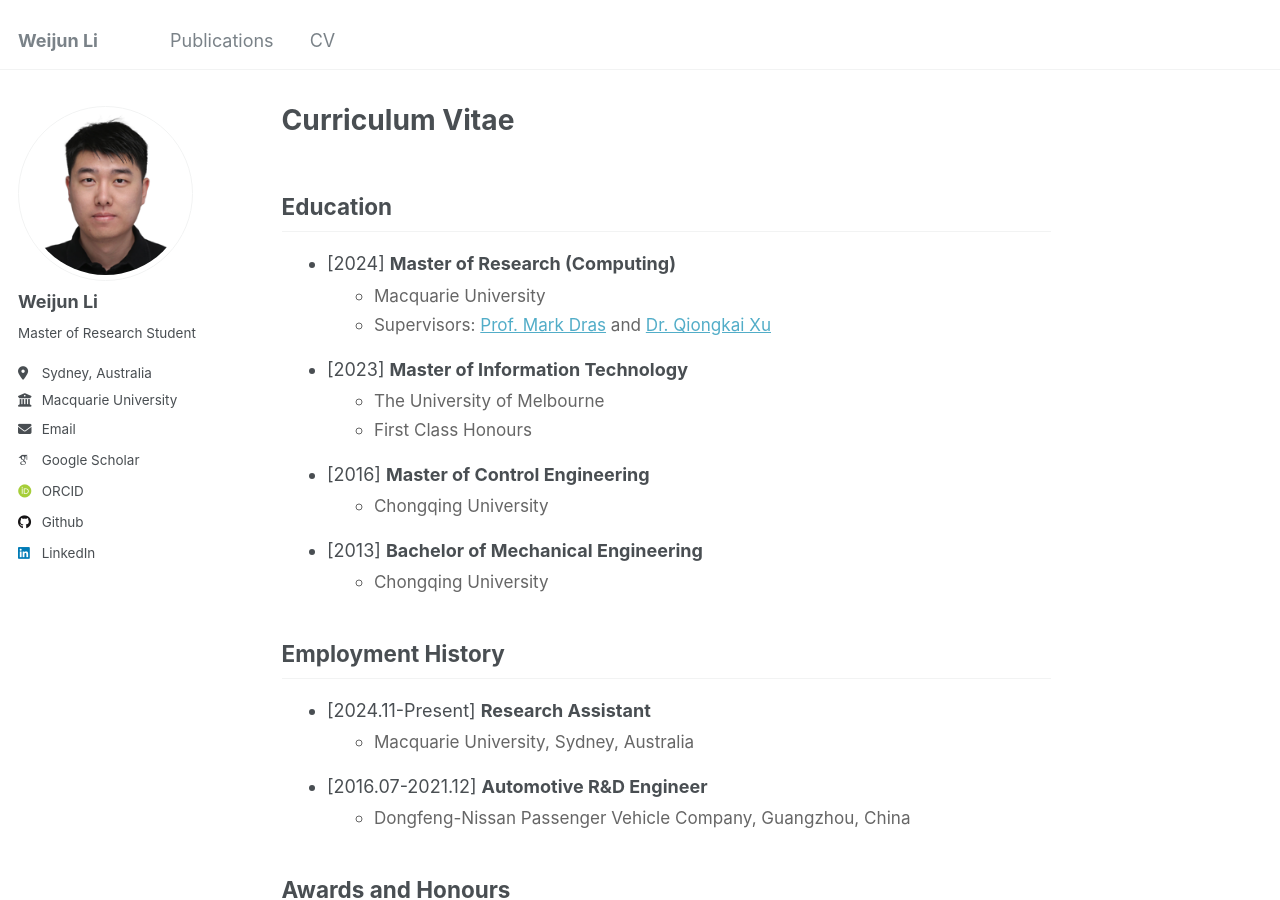
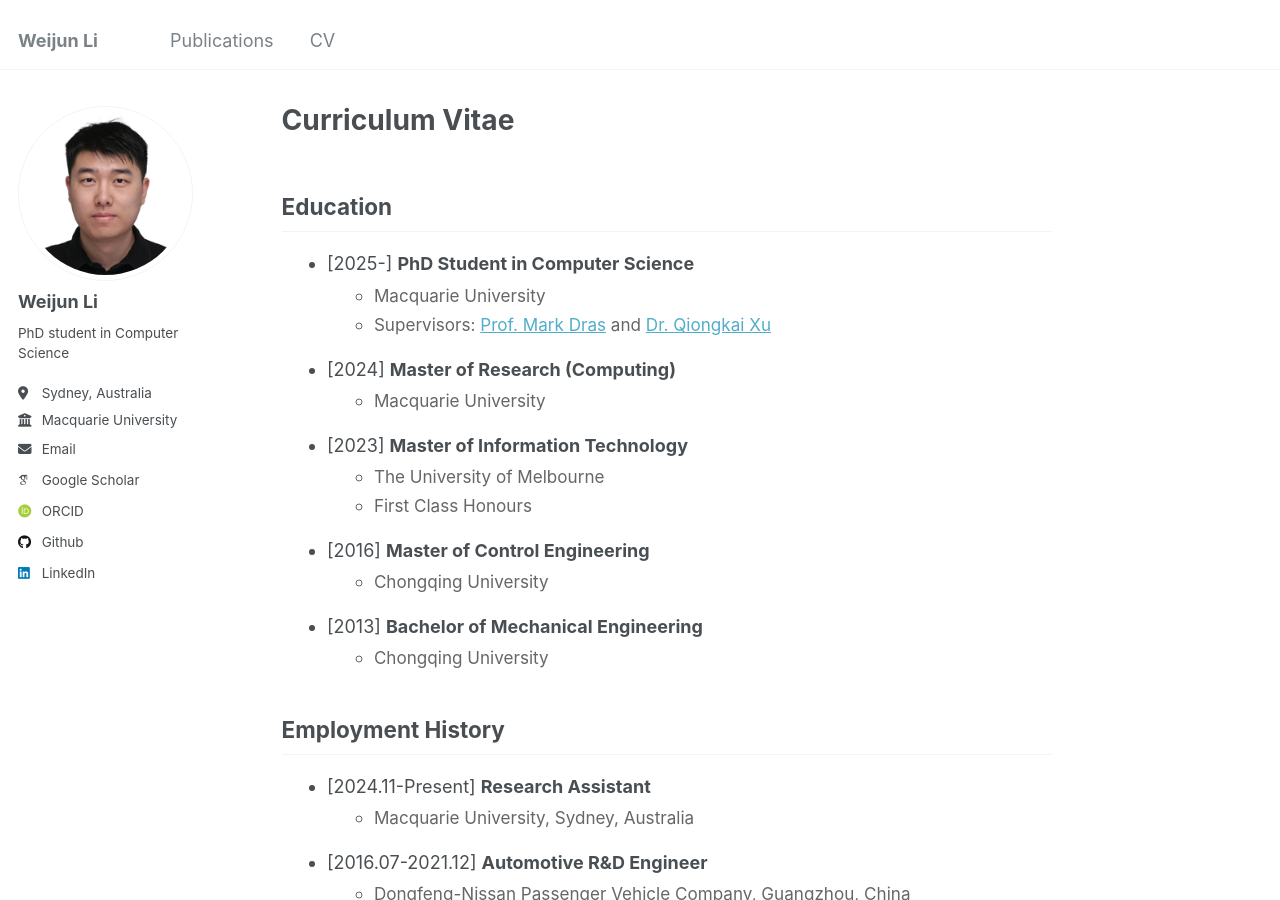
Before and after one commit to weijun-l/weijun-l.github.io, a Jekyll site: the page built from _pages/cv.md, in a window 1280 px wide and 900 px high. Built offline with Jekyll 4.4.1, drawn with Linux system fonts in a browser that asks for light colours; some web fonts are replaced.

```diff
--- a/_config.yml
+++ b/_config.yml
@@ -24,7 +24,7 @@ author:
   avatar           : "profile.png"
   name             : "Weijun Li"
   pronouns         : # example: "she/her"
-  bio              : "Master of Research Student"
+  bio              : "PhD student in Computer Science"
   location         : "Sydney, Australia"
   employer         : "Macquarie University"
   uri              : # URL
--- a/_pages/cv.md
+++ b/_pages/cv.md
@@ -36,10 +36,15 @@ redirect_from:
 ## Education
 
 <ul class="cv-list">
+  <li>[2025-] <strong>PhD Student in Computer Science</strong>
+    <ul>
+      <li>Macquarie University</li>
+      <li>Supervisors: <a href="https://mark-dras.github.io/">Prof. Mark Dras</a> and <a href="https://xuqiongkai.github.io/">Dr. Qiongkai Xu</a></li>
+    </ul>
+  </li>
   <li>[2024] <strong>Master of Research (Computing)</strong>
     <ul>
       <li>Macquarie University</li>
-      <li>Supervisors: <a href="https://mark-dras.github.io/">Prof. Mark Dras</a> and <a href="https://xuqiongkai.github.io/">Dr. Qiongkai Xu</a></li>
     </ul>
   </li>
   <li>[2023] <strong>Master of Information Technology</strong>
```
Also changed, not shown: _pages/about.md (+2 -2 lines), 1 other file.
